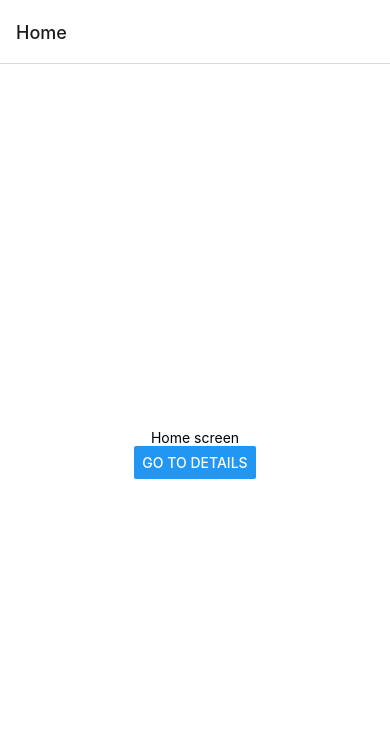
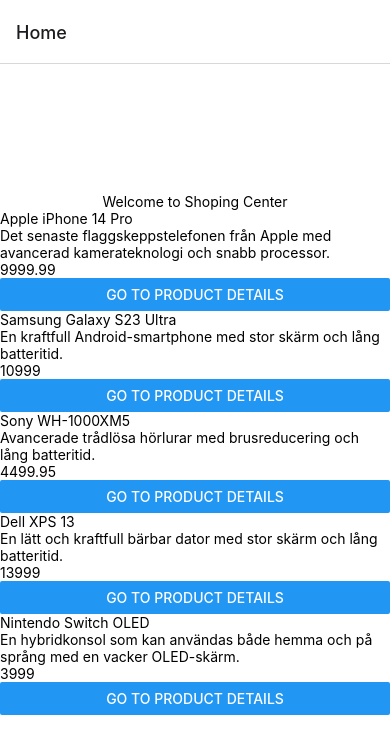
Before and after one commit to Davod0/Expo-React-navigation-intro, a React Native app: screen /Home in a window 390 px wide. Shown: the top 754 px of the page. Built offline with nearby package versions, Linux system fonts and the light colour scheme.

Commit message:
Added mock data to display on the start page and show detailed information on a separate screen by clicking on each item

```diff
--- a/App.tsx
+++ b/App.tsx
@@ -1,20 +1,15 @@
 import { NavigationContainer } from '@react-navigation/native';
 import { createNativeStackNavigator } from '@react-navigation/native-stack';
-import { StatusBar } from 'react-native';
+import { StatusBar } from 'expo-status-bar';
 import DetailsScreen from './screens/DetailsScreen';
 import HomeScreen from './screens/HomeScreen';
 
-
 export type RootStackParamList = {
   Home: undefined;
-  Details: {id: string};
+  Details: {id: number};
 };
 
-
-
 export const RootStack = createNativeStackNavigator<RootStackParamList>();
-
-
 
 export default function App() {
   return (
--- /dev/null
+++ b/data.ts
@@ -0,0 +1,39 @@
+interface Product {
+    id: number;
+    name: string;
+    price: number;
+    description: string;
+}
+
+export const products: Product[] = [
+    {
+        id: 1,
+        name: "Apple iPhone 14 Pro",
+        price: 9999.99,
+        description: "Det senaste flaggskeppstelefonen från Apple med avancerad kamerateknologi och snabb processor."
+    },
+    {
+        id: 2,
+        name: "Samsung Galaxy S23 Ultra",
+        price: 10999.00,
+        description: "En kraftfull Android-smartphone med stor skärm och lång batteritid."
+    },
+    {
+        id: 3,
+        name: "Sony WH-1000XM5",
+        price: 4499.95,
+        description: "Avancerade trådlösa hörlurar med brusreducering och lång batteritid."
+    },
+    {
+        id: 4,
+        name: "Dell XPS 13",
+        price: 13999.00,
+        description: "En lätt och kraftfull bärbar dator med stor skärm och lång batteritid."
+    },
+    {
+        id: 5,
+        name: "Nintendo Switch OLED",
+        price: 3999.00,
+        description: "En hybridkonsol som kan användas både hemma och på språng med en vacker OLED-skärm."
+    }
+];
--- a/screens/DetailsScreen.tsx
+++ b/screens/DetailsScreen.tsx
@@ -1,16 +1,21 @@
+import { NativeStackScreenProps } from "@react-navigation/native-stack";
 import { Text, View } from "react-native";
+import { RootStackParamList } from "../App";
+import { products } from "../data";
 import { styles } from "./HomeScreen";
-import { NativeStackScreenProps } from "@react-navigation/native-stack";
-import { RootStackParamList } from "../App";
 
 type Props = NativeStackScreenProps<RootStackParamList, "Details">;
 
 export default function DetailsScreen(props: Props) {
+
+    const product = products.find(p => p.id === props.route.params.id);
+
   return (
     <View style={styles.container}>
-        <Text>Details Screen</Text>
-      <Text>{props.route.name}</Text>
-      <Text>ID: {props.route.params.id}</Text>
+        <Text>Product details</Text>
+        <Text>Product name: {product?.name}</Text>
+        <Text>Product description: {product?.description}</Text>
+        <Text>Product price: {product?.price}</Text>
     </View>
   );
 }
--- a/screens/HomeScreen.tsx
+++ b/screens/HomeScreen.tsx
@@ -1,14 +1,22 @@
 import { NativeStackScreenProps } from "@react-navigation/native-stack";
 import { Button, StyleSheet, Text, View } from "react-native";
 import { RootStackParamList } from "../App";
+import { products } from "../data";
 
 type HomeProps = NativeStackScreenProps<RootStackParamList, "Home">;
 
 export default function HomeScreen({ navigation }: HomeProps) {
   return (
     <View style={styles.container}>
-      <Text>Home screen</Text>
-      <Button title="Go to Details" onPress={() => navigation.navigate("Details", {id: "1"})} />
+      <Text>Welcome to Shoping Center</Text>
+      {products.map((product) =>(
+        <View key={product.id}>
+            <Text>{product.name}</Text>
+            <Text>{product.description}</Text>
+            <Text>{product.price}</Text>
+            <Button title="Go to product details" onPress={() => navigation.navigate("Details", {id: product.id})} />
+        </View>
+      ))}
     </View>
   );
 }
```
